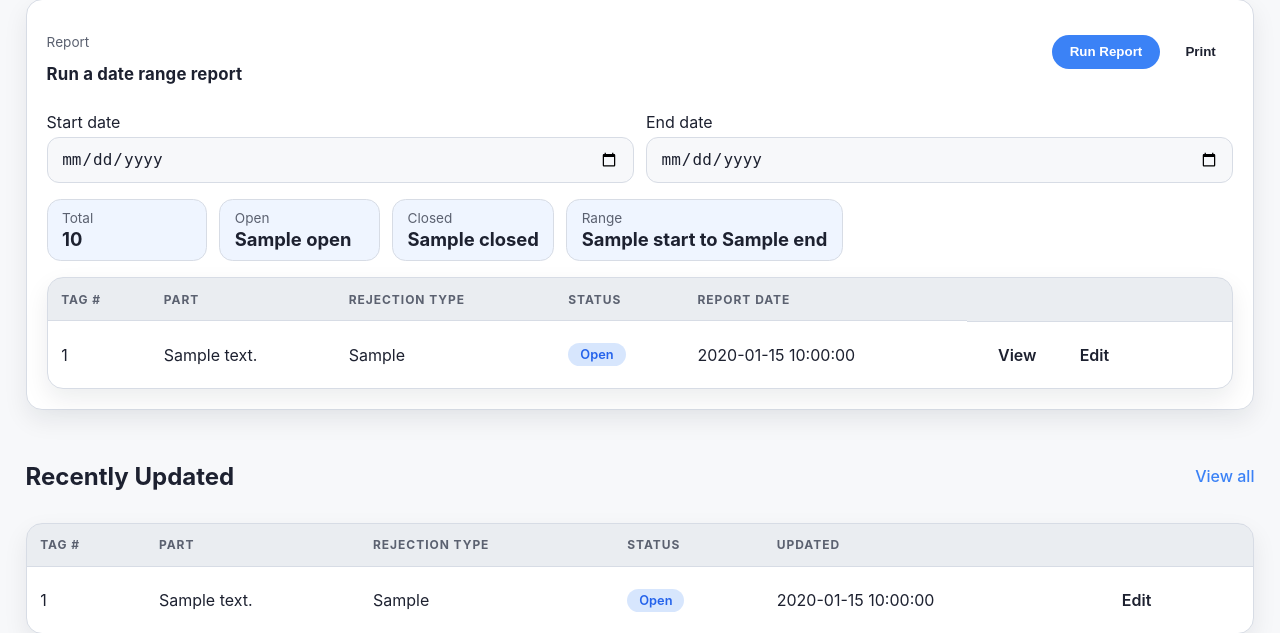
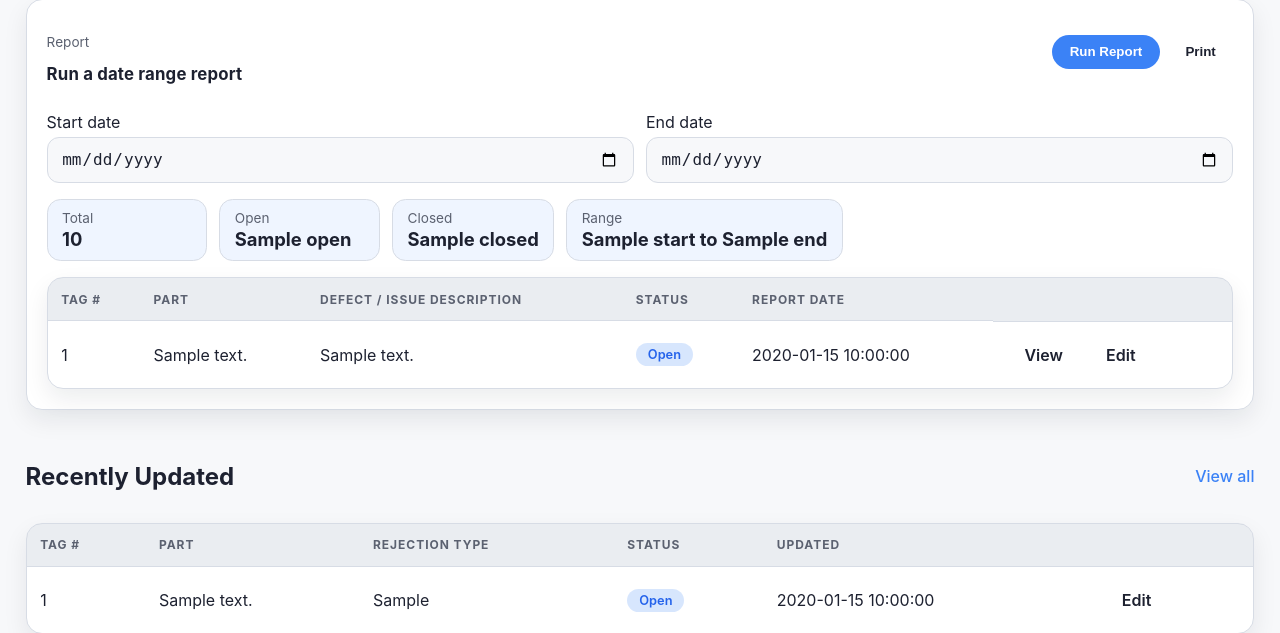
Before and after one commit to HomeLabTec/noncon2, a Flask app: template templates/dashboard.html in a window 1280 px wide. Shown: the part 300-933 px from the top of the page. Run offline with Flask 3, Linux system fonts and the light colour scheme; data comes from the database, SQL or seed files in the repository; the template is opened without the code that fills it: most values are stand-ins (such as "Sample title", 1, 10 or a date in 2020).

Commit message:
Update report defect description field

```diff
--- a/templates/dashboard.html
+++ b/templates/dashboard.html
@@ -68,7 +68,7 @@
                 <tr>
                     <th>Tag #</th>
                     <th>Part</th>
-                    <th>Rejection Type</th>
+                    <th>Defect / Issue Description</th>
                     <th>Status</th>
                     <th>Report Date</th>
                     <th></th>
@@ -79,7 +79,7 @@
                 <tr>
                     <td>{{ row.tag_number }}</td>
                     <td>{{ row.part_description }}</td>
-                    <td>{{ row.rejection_type }}</td>
+                    <td>{{ row.defect_description }}</td>
                     <td>
                         {% if row.is_closed %}
                             <span class="status-pill status-closed">Closed</span>
@@ -169,7 +169,7 @@
                 <tr>
                     <th>Tag #</th>
                     <th>Part</th>
-                    <th>Rejection</th>
+                    <th>Defect / Issue Description</th>
                     <th>Status</th>
                     <th>Date</th>
                 </tr>
@@ -179,7 +179,7 @@
                 <tr>
                     <td>{{ row.tag_number }}</td>
                     <td>{{ row.part_description }}</td>
-                    <td>{{ row.rejection_type }}</td>
+                    <td>{{ row.defect_description }}</td>
                     <td>{% if row.is_closed %}Closed{% else %}Open{% endif %}</td>
                     <td>{{ row.report_date }}</td>
                 </tr>
```
